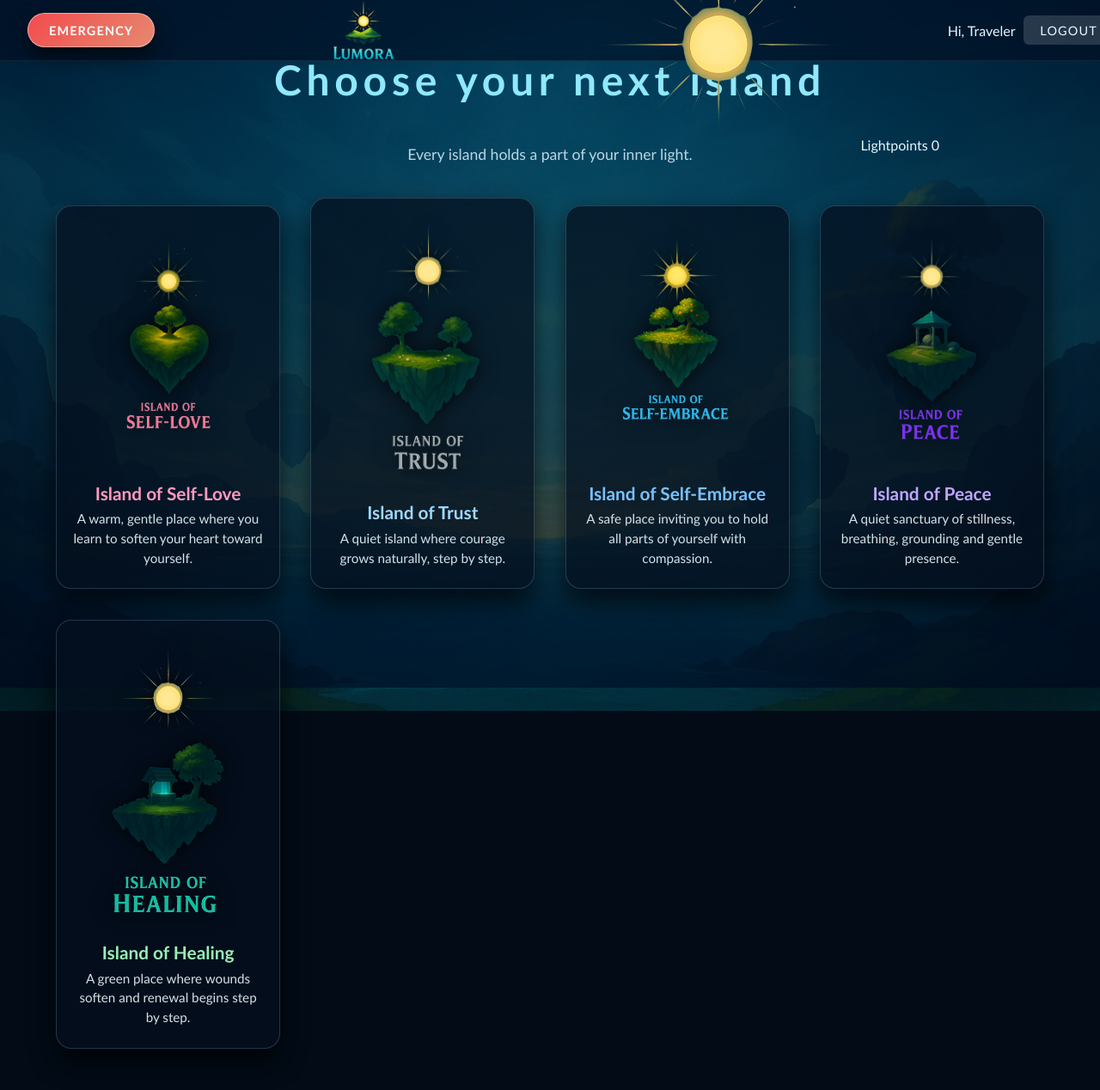
After one commit to elisa11-hub/Lumora, a PHP site: page /world.php in a window 1280 px wide. The commit adds this page. Shown: the whole page at 86% size. Run offline with PHP 8.4, Linux system fonts and the light colour scheme; the visitor is signed in with stand-in values (Sample User, id 1); data that the repository does not hold is empty.

Commit message:
world.php

```diff
--- a/php/welcome.php
+++ b/php/welcome.php
@@ -108,7 +108,7 @@ $lastLogin   = $user['last_login'] ?? null;
         </div>
 
         <div class="welcome-actions">
-          <a href="../html/world.html" class="btn btn-primary welcome-play-btn">
+          <a href="../world.php" class="btn btn-primary welcome-play-btn">
             Continue your journey
           </a>
         </div>
--- /dev/null
+++ b/php/world.php
@@ -0,0 +1,114 @@
+<?php
+session_start();
+
+// Wenn nicht eingeloggt → zurück zum Login
+if (!isset($_SESSION['user_id'])) {
+    header('Location: auth/login.html');
+    exit;
+}
+
+require_once __DIR__ . '/../php/db.php';
+
+$userId = (int) $_SESSION['user_id'];
+
+$stmt = $pdo->prepare("SELECT name_user, lightpoints FROM user WHERE id_user = :id");
+$stmt->execute([":id" => $userId]);
+$user = $stmt->fetch();
+
+$username    = $user['name_user']    ?? "Traveler";
+$lightpoints = $user['lightpoints']  ?? 0;
+?>
+<!DOCTYPE html>
+<html lang="en">
+<head>
+  <meta charset="UTF-8">
+  <title>Lumora – Inner Islands</title>
+  <link rel="stylesheet" href="../css/styles.css">
+</head>
+<body>
+
+<div class="overlay"></div>
+
+<!-- TOPBAR (GENAU wie in welcome.php) -->
+<header class="topbar">
+
+    <!-- Emergency Button -->
+    <div class="topbar-left">
+        <a href="emergency.html" class="btn topbar-emergency">Emergency</a>
+    </div>
+
+    <!-- Logo -->
+    <div class="topbar-center">
+        <img src="../images/lumora-logo-new.png" alt="Lumora Logo" class="topbar-logo">
+    </div>
+
+    <!-- Username, Lightpoints, Logout -->
+    <div class="topbar-right">
+
+        <div class="topbar-lightpoints">
+            <img src="../images/lightpoint-icon.png" alt="" class="topbar-lightpoints-icon">
+            <span class="topbar-lightpoints-label">Lightpoints</span>
+            <span class="topbar-lightpoints-value"><?php echo $lightpoints; ?></span>
+        </div>
+
+        <span class="topbar-username">Hi, <?php echo htmlspecialchars($username); ?></span>
+
+        <a href="../php/auth/logout.php" class="btn topbar-button">Logout</a>
+    </div>
+</header>
+
+
+
+<!-- HAUPT-INHALT -->
+<main class="world-screen">
+
+    <!-- Title Area -->
+    <section class="world-header">
+      <h1 class="world-title">Choose your next island</h1>
+      <p class="world-subline">Every island holds a part of your inner light.</p>
+    </section>
+
+    <!-- Island Grid -->
+    <section class="island-grid enhanced-islands">
+
+      <!-- 1. SELF-LOVE -->
+      <a href="../html/islands/selflove.html" class="island-card">
+        <img src="../images/island-selflove.png" alt="Island of Self-Love">
+        <h3 style="color:#ff9ac0;">Island of Self-Love</h3>
+        <p>A warm, gentle place where you learn to soften your heart toward yourself.</p>
+      </a>
+
+      <!-- 2. TRUST -->
+      <a href="../html/islands/trust.html" class="island-card">
+        <img src="../images/island-trust.png" alt="Island of Trust">
+        <h3 style="color:#9ed8ff;">Island of Trust</h3>
+        <p>A quiet island where courage grows naturally, step by step.</p>
+      </a>
+
+      <!-- 3. SELF-EMBRACE -->
+      <a href="../html/islands/selfembrace.html" class="island-card">
+        <img src="../images/island-selfembrace.png" alt="Island of Self-Embrace">
+        <h3 style="color:#78c2ff;">Island of Self-Embrace</h3>
+        <p>A safe place inviting you to hold all parts of yourself with compassion.</p>
+      </a>
+
+      <!-- 4. PEACE -->
+      <a href="../html/islands/peace.html" class="island-card">
+        <img src="../images/island-peace.png" alt="Island of Peace">
+        <h3 style="color:#bfa6ff;">Island of Peace</h3>
+        <p>A quiet sanctuary of stillness, breathing, grounding and gentle presence.</p>
+      </a>
+
+      <!-- 5. HEALING -->
+      <a href="../html/islands/healing.html" class="island-card">
+        <img src="../images/island-healing.png" alt="Island of Healing">
+        <h3 style="color:#98f0b8;">Island of Healing</h3>
+        <p>A green place where wounds soften and renewal begins step by step.</p>
+      </a>
+
+    </section>
+
+</main>
+
+</body>
+</html>
```
